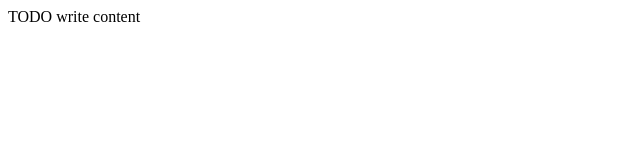
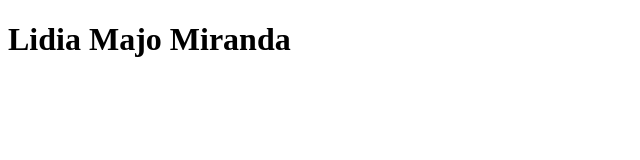
Before and after one commit to lidiamajomirandaioc/CreacioDigital, a plain HTML site: page public_html/index.html in a window 1280 px wide. Shown: the whole page, without its empty margins (0-640 px from the left). Drawn offline with Linux system fonts and the light colour scheme.

Commit message:
Versió 1.1 del projecte CreacióDigital

```diff
--- a/public_html/index.html
+++ b/public_html/index.html
@@ -10,6 +10,6 @@ Click nbfs://nbhost/SystemFileSystem/Templates/Other/html.html to edit this temp
         <meta name="viewport" content="width=device-width, initial-scale=1.0">
     </head>
     <body>
-        <div>TODO write content</div>
+        <h1>Lidia Majo Miranda</h1>
     </body>
 </html>
```
